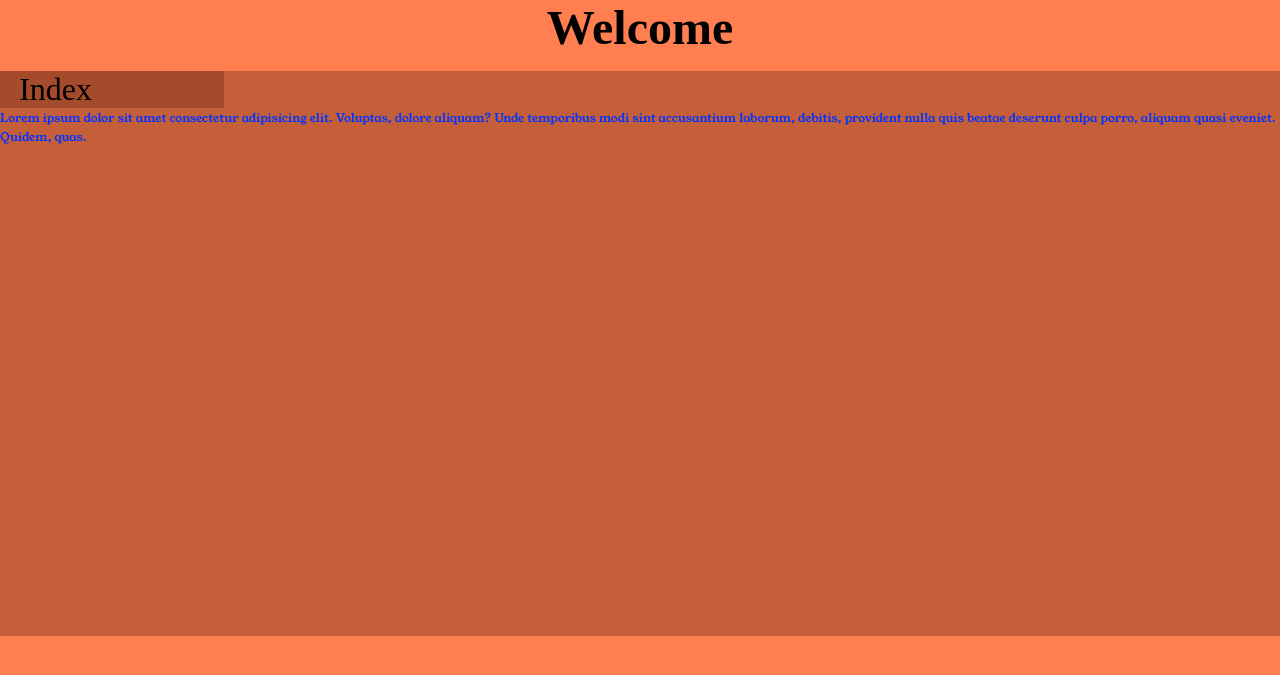
After one commit to Conde34/primerRepo, a PHP site: page /pages/parrrafo.html in a window 1280 px wide. The commit adds this page. Shown: the top 675 px of the page. Run offline with PHP 8.4, Linux system fonts and the light colour scheme.

Commit message:
cambio 7

```diff
--- a/css/style.css
+++ b/css/style.css
@@ -21,6 +21,7 @@ a{
     text-decoration: none;
     color: black;
     font-size: 2em;
+    margin-left: 0.6em;
 }
 
 li{
@@ -33,6 +34,11 @@ main{
     width:10wh;
     height:70.6ch;
     background-color:rgb(197, 95, 58);
+}
+
+nav{
+    display: flex;
+
 }
 
 section{
@@ -49,7 +55,7 @@ section{
 
 .pag{
     background-color: rgb(163, 75, 43);
-    width: 5em;
+    width: 14rem;
 }
 
 form{
@@ -68,3 +74,10 @@ input{
 .desafio1{
     color: orange;
 }
+
+.lorem{
+    color: #0033ff;
+    line-height: 1.6;
+    font-size: 12px;
+    font-family: 'Young Serif', serif;
+}
--- a/index.html
+++ b/index.html
@@ -15,7 +15,8 @@
     </header>
     <main>
         <nav class="pag">
-            <a href="pages/video.html">Video</a>
+            <a href="/pages/video.html">Video</a>
+            <a href="/pages/parrafo.html">Parrafo</a>
         </nav>
         <section>
             <article class="art1">
--- /dev/null
+++ b/pages/parrrafo.html
@@ -0,0 +1,25 @@
+<!DOCTYPE html>
+<html lang="es">
+<head>
+    <meta charset="UTF-8">
+    <meta http-equiv="X-UA-Compatible" content="IE=edge">
+    <meta name="viewport" content="width=device-width, initial-scale=1.0">
+    <link rel="stylesheet" href="../css/style.css">
+    <link href="https://fonts.googleapis.com/css2?family=Young+Serif&display=swap"
+    rel="stylesheet">
+    <title>Document</title>
+</head>
+<body>
+    <header>
+        <h1>
+            Welcome
+        </h1>
+    </header>
+    <main>
+        <nav class="pag">
+            <a href="../index.html">Index</a>
+        </nav>
+        <p class="lorem">Lorem ipsum dolor sit amet consectetur adipisicing elit. Voluptas, dolore aliquam? Unde temporibus modi sint accusantium laborum, debitis, provident nulla quis beatae deserunt culpa porro, aliquam quasi eveniet. Quidem, quas.</p>
+    </main>
+</body>
+</html>
```
